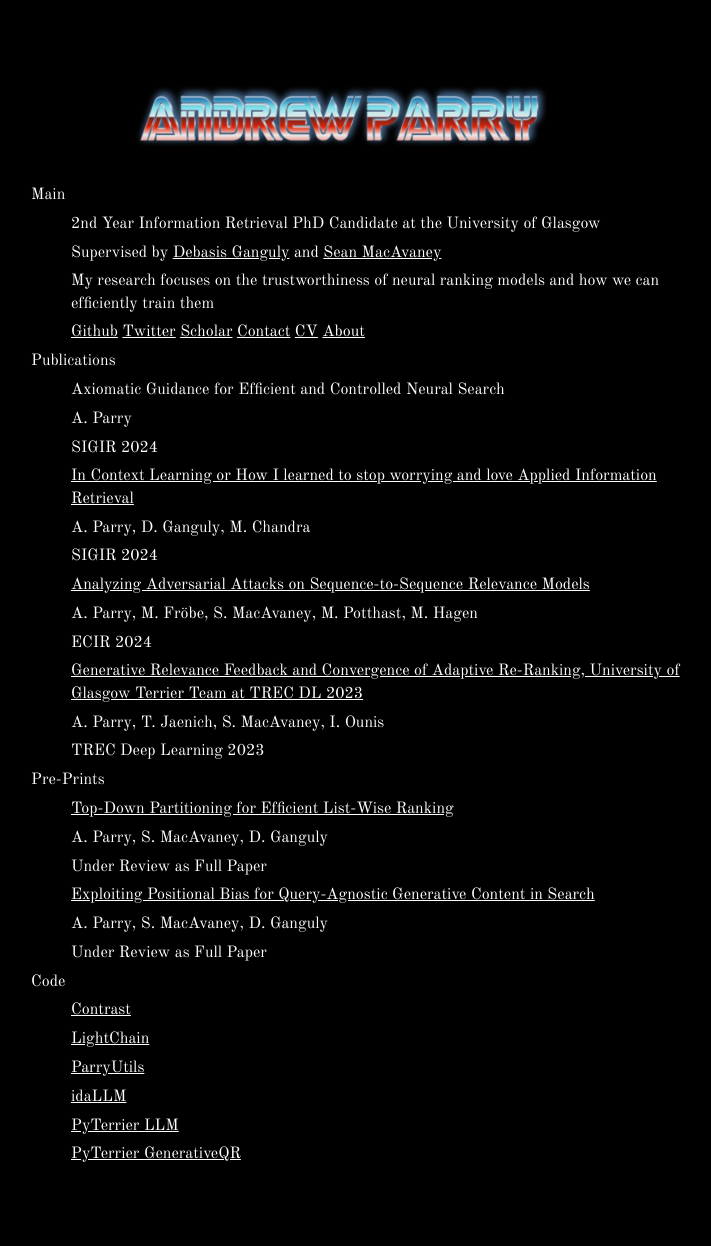
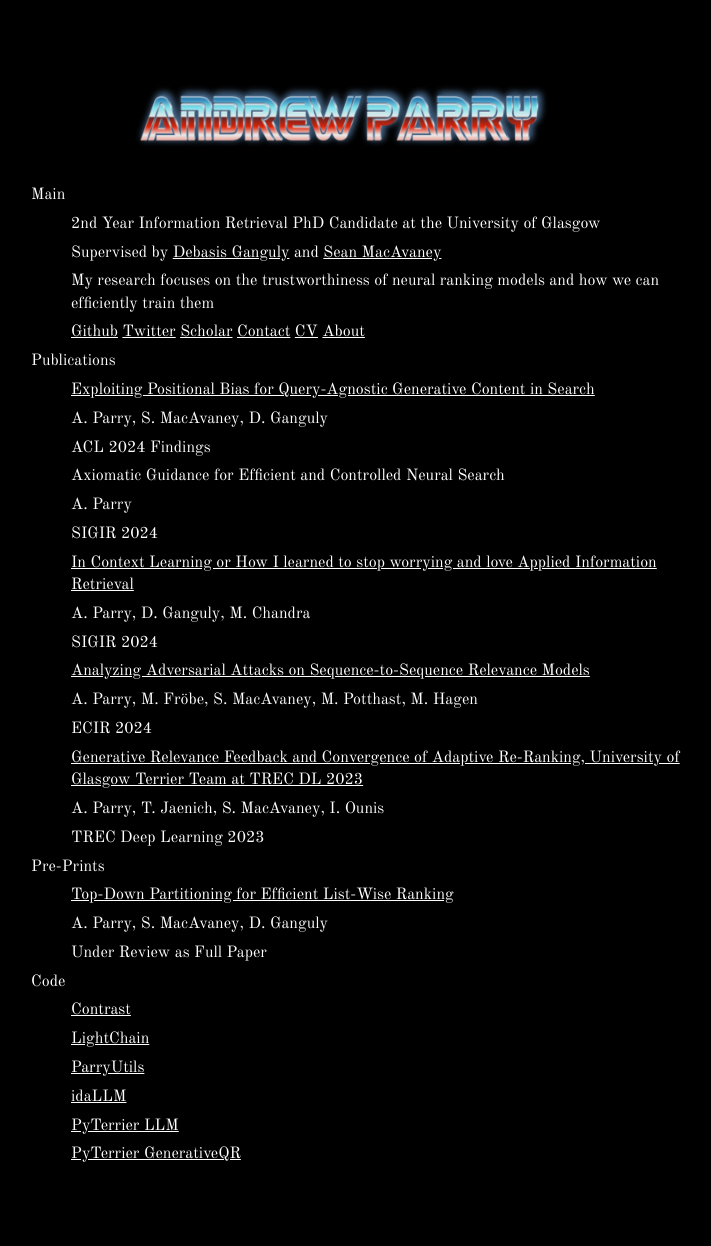
Before and after one commit to Parry-Parry/parry-parry.github.io, a Jekyll site: the page built from index.md, in a window 1280 px wide. Shown: the whole page, without its empty margins (299-1010 px from the left). Built offline with Jekyll 4.4.1, drawn with Linux system fonts in a browser that asks for light colours.

Commit message:
adding the new paper

```diff
--- a/_data/menu.yml
+++ b/_data/menu.yml
@@ -10,6 +10,10 @@ entries:
     - title: <a href="https://github.com/Parry-Parry">Github</a> <a href="https://twitter.com/MrParryParry">Twitter</a> <a href="https://scholar.google.com/citations?hl=en&view_op=list_works&gmla=AH70aAWZyGD-cjqLoT_bxNilgrsPhMs_omGP1J8UFQavfwT8fki2b4AaYfouuu9vYf5UEm7I2WwCKKcbkh_znVR5uwa7&user=F_S1DXkAAAAJ">Scholar</a> <a href="contact">Contact</a> <a href="https://parry-parry.github.io/assets/pdf/cv.pdf">CV</a> <a href="about">About</a>
   - title: Publications
     entries:
+      - title: "Exploiting Positional Bias for Query-Agnostic Generative Content in Search"
+        url: https://arxiv.org/abs/2405.00469
+      - title: A. Parry, S. MacAvaney, D. Ganguly
+      - title: "ACL 2024 Findings"
       - title: Axiomatic Guidance for Efficient and Controlled Neural Search
       - title: A. Parry
       - title: SIGIR 2024
@@ -31,10 +35,6 @@ entries:
         url: https://parry-parry.github.io/assets/pdf/pivot.pdf
       - title: "A. Parry, S. MacAvaney, D. Ganguly"
       - title: "Under Review as Full Paper"
-      - title: "Exploiting Positional Bias for Query-Agnostic Generative Content in Search"
-        url: https://arxiv.org/abs/2405.00469
-      - title: A. Parry, S. MacAvaney, D. Ganguly
-      - title: "Under Review as Full Paper"
   - title: Code
     entries:
       - title: Contrast
```
